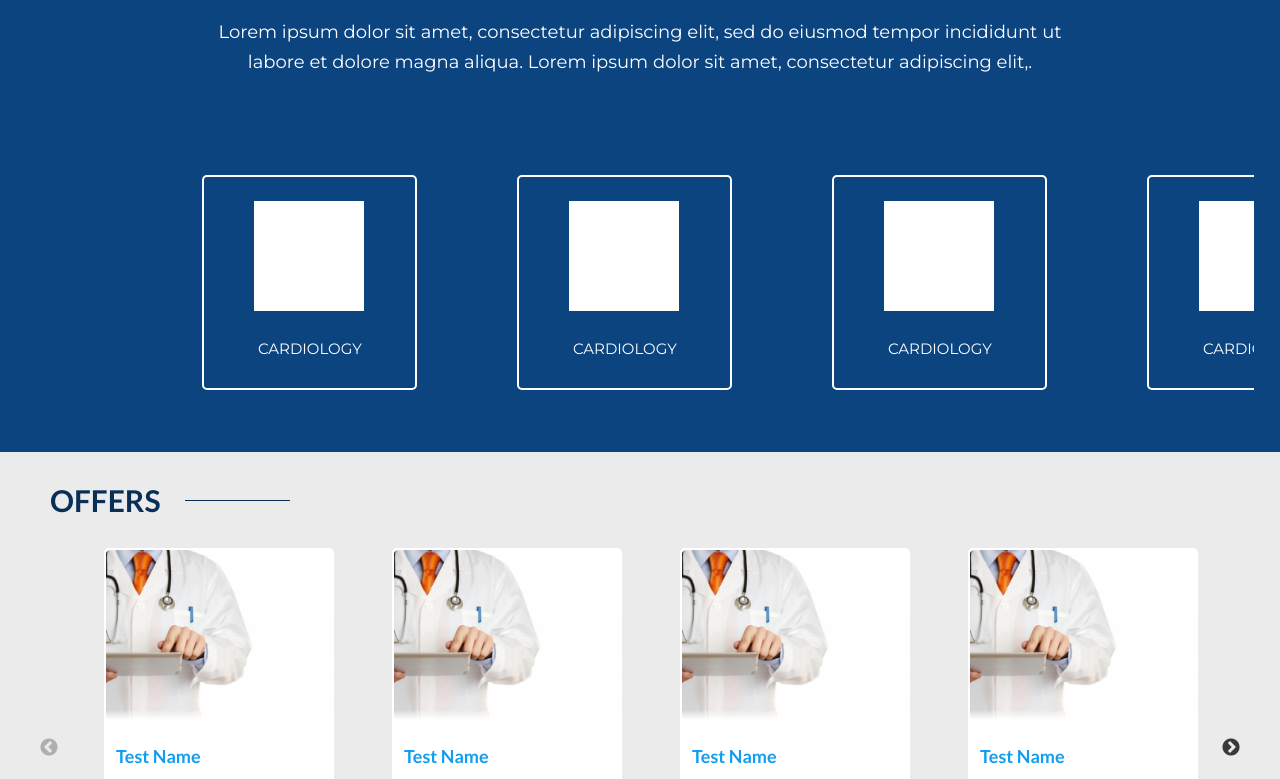
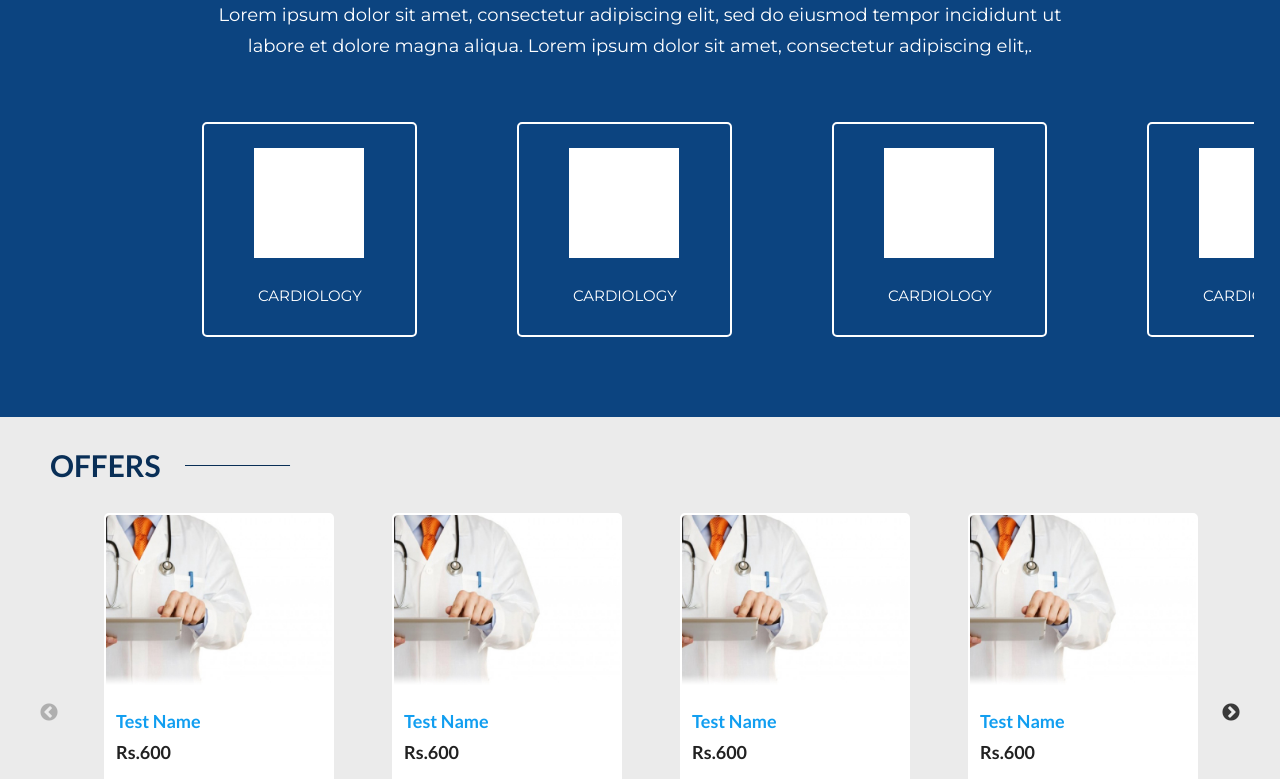
Before and after one commit to RohitGeddam-tech/Aashirvad, a React (Create React App) app: page / in a window 1280 px wide. Shown: the part 1238-2017 px from the top of the page. Built offline with nearby package versions, Linux system fonts and the light colour scheme.

Commit message:
new commit

```diff
--- a/src/Components/CSS/Contacts.css
+++ b/src/Components/CSS/Contacts.css
@@ -96,26 +96,24 @@
     margin-top: 3%;
     display: flex;
     flex-flow: row wrap;
+    justify-content: space-between;
     margin-bottom: 15px;
     width: 90%;
-    margin: auto;
 }
 
 .imgmobsheet{
-    width: fit-content;
+    width: 25%;
     display: flex;
     justify-content: space-around;
     flex-flow: column wrap;
-    margin-left: 30px;
 }
 
 .contentmobsheet{
-    width: 50%;
+    width: 65%;
     height: 100%;
     display: flex;
     flex-flow: column wrap;
     justify-content: space-around;
-    margin-left: 20px;
 }
 
 .amob{
--- a/src/Components/CSS/Services.css
+++ b/src/Components/CSS/Services.css
@@ -1,7 +1,6 @@
 /*Service page starts*/
 
 .service{
-    height: 550px;
     width: 100%;
     background-color: #0c4480;
   }
@@ -48,7 +47,8 @@
     width: 90%;
     height: 50%;
     margin-left: 8%;
-    margin-top: 80px;
+    margin-top: 60px;
+    padding-bottom: 80px;
     overflow-x: hidden;
     box-sizing: border-box;
   }
```
